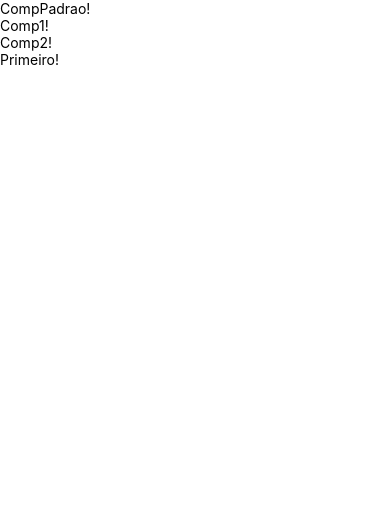
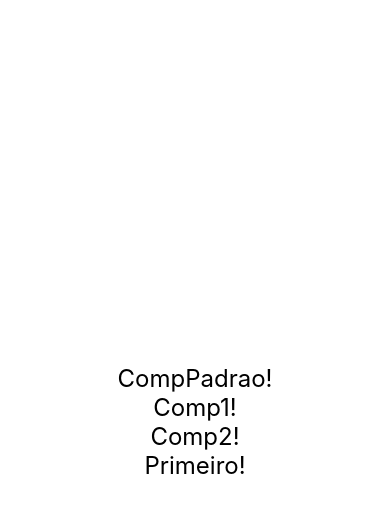
Before and after one commit to dronan/exercise-react-native, a React Native app: screen / in a window 390 px wide. Shown: the top 512 px of the page. Built offline with nearby package versions, Linux system fonts and the light colour scheme.

Commit message:
trabalhando styles

```diff
--- a/src/App.js
+++ b/src/App.js
@@ -1,18 +1,24 @@
 import React from 'react';
-import {View} from 'react-native';
+import {StyleSheet, View} from 'react-native';
 
 import Primeiro from './components/Primeiro';
 import CompPadrao, {Comp1, Comp2} from './components/Multi';
 
-function App() {
+export default () => {
   return (
-    <View>
+    <View style={style.App}>
       <CompPadrao />
       <Comp1 />
       <Comp2 />
       <Primeiro />
     </View>
   );
-}
+};
 
-export default App;
+const style = StyleSheet.create({
+  App: {
+    flex: 1,
+    justifyContent: 'center',
+    alignItems: 'center',
+  },
+});
--- a/src/components/Multi.js
+++ b/src/components/Multi.js
@@ -1,14 +1,15 @@
 import React from 'react';
 import {Text} from 'react-native';
+import Estilo from './estilo';
 
 export default function CompPadrao() {
-  return <Text>CompPadrao!</Text>;
+  return <Text style={Estilo.textGrande}>CompPadrao!</Text>;
 }
 
 export function Comp1() {
-  return <Text>Comp1!</Text>;
+  return <Text style={Estilo.textGrande}>Comp1!</Text>;
 }
 
 export function Comp2() {
-  return <Text>Comp2!</Text>;
+  return <Text style={Estilo.textGrande}>Comp2!</Text>;
 }
--- a/src/components/Primeiro.js
+++ b/src/components/Primeiro.js
@@ -1,8 +1,9 @@
 import React from 'react';
 import {Text} from 'react-native';
+import Estilo from './estilo';
 
 function Primeiro() {
-  return <Text>Primeiro!</Text>;
+  return <Text style={Estilo.textGrande}>Primeiro!</Text>;
 }
 
 export default Primeiro;
--- /dev/null
+++ b/src/components/estilo.js
@@ -0,0 +1,7 @@
+import {StyleSheet} from 'react-native';
+
+export default StyleSheet.create({
+  textGrande: {
+    fontSize: 24,
+  },
+});
```
